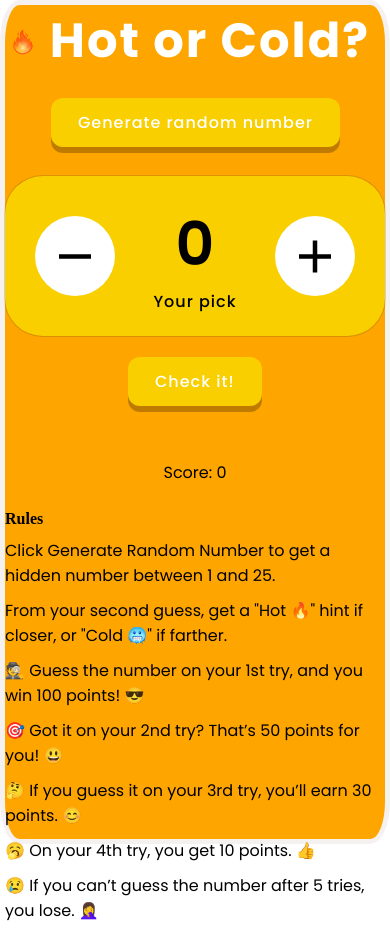
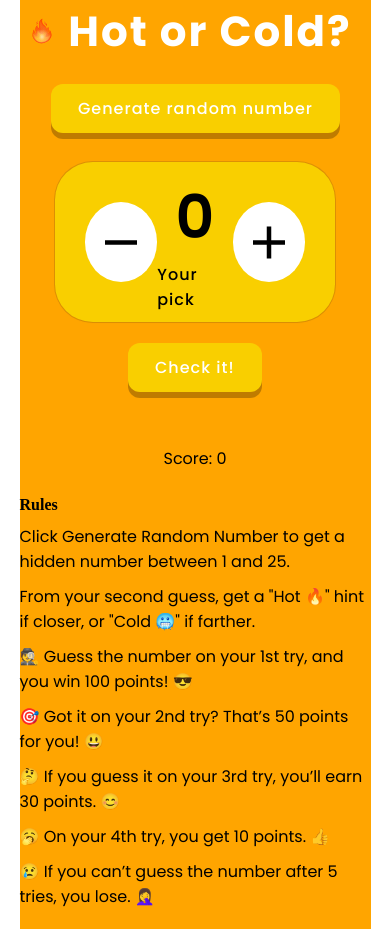
Before and after one commit to volkante/hot-or-cold-game, a plain HTML site: page index.html in a window 390 px wide. Drawn offline with nearby package versions, Linux system fonts and the light colour scheme.

Commit message:
redundant comments removed, responsive css

```diff
--- a/css/styles.css
+++ b/css/styles.css
@@ -242,10 +242,20 @@ p {
     width: 100vw;
   }
 
+  h1 {
+    font-size: 42px;
+  }
+
   .container {
-    width: 100%;
-    height: 100vh;
+    width: 90%;
+    /* height: 100vh; */
+    border-radius: 0%;
     gap: 25px;
+    border: none;
+  }
+
+  .center {
+    width: 80%;
   }
 
   .rules {
--- a/js/script.js
+++ b/js/script.js
@@ -137,7 +137,6 @@ checkButton.addEventListener("click", () => {
   if (userGuess === randomNum) {
     congratulateWinner();
     countTry = 0;
-    //startGame();
   } else {
     countTry++;
     console.log(`${countTry}. try.`);
```
